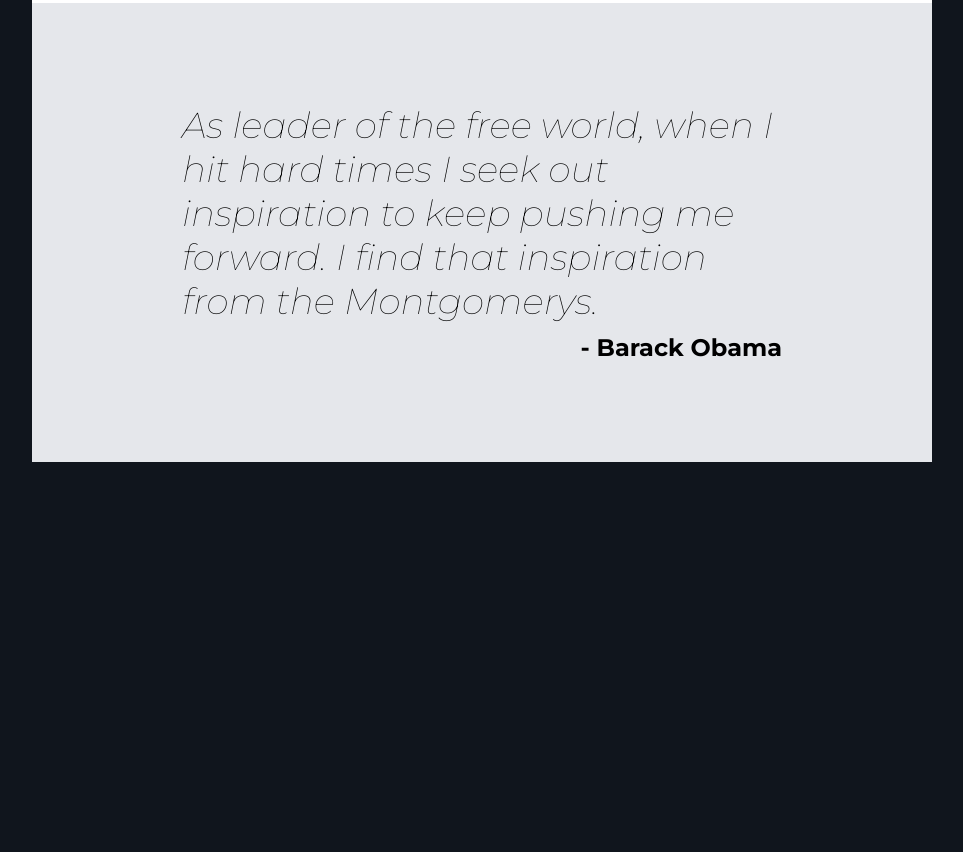
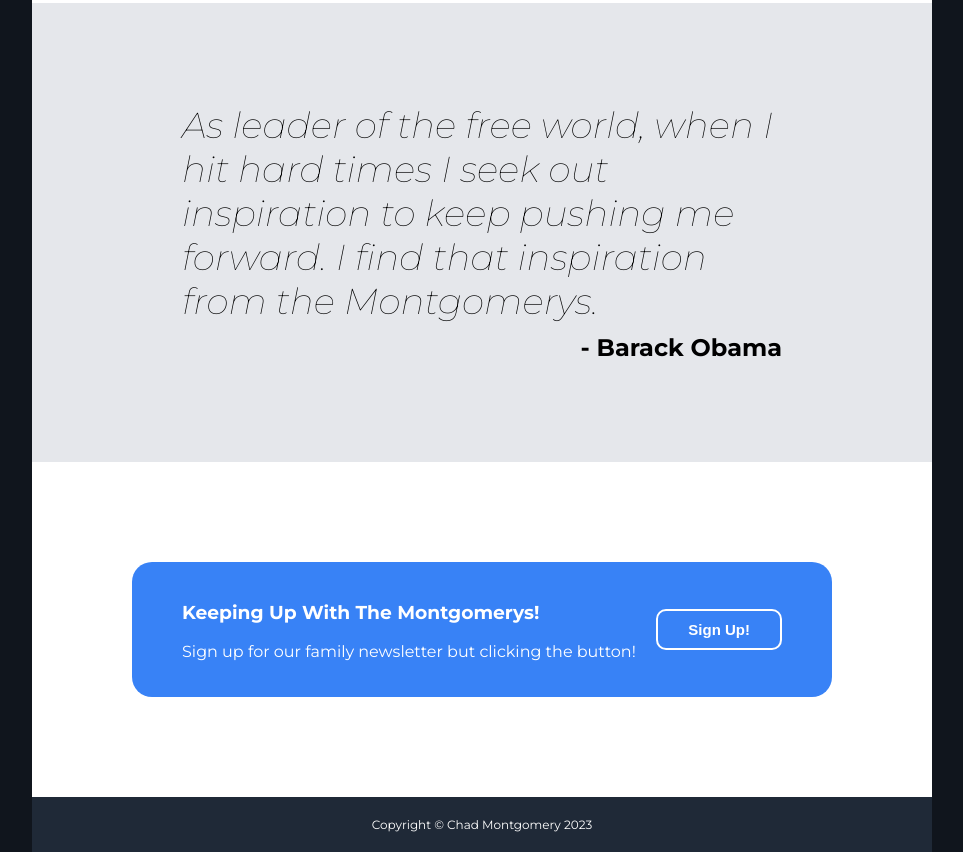
Before and after one commit to TheDailyStruggle/project-landing-page, a plain HTML site: page index.html in a window 1280 px wide. Shown: the part 965-1817 px from the top of the page, without its empty margins (158-1121 px from the left). Before the commit the page ends 1427 px from the top, so only its background shows below. Drawn offline with Linux system fonts and the light colour scheme.

Commit message:
Complete landing page HTML and CSS

```diff
--- a/index.html
+++ b/index.html
@@ -69,6 +69,18 @@
             </blockquote>
         </figure>
     </section>
+    <section class="callToAction">
+        <div class=signUp>
+            <div class="signUpLeft">
+                <h3>Keeping Up With The Montgomerys!</h3>
+                <p>Sign up for our family newsletter but clicking the button!</p>
+            </div>
+            <div class="buttonWrapper">
+                <button class="newsletter">Sign Up!</button>
+            </div>
+        </div>
+    </section>
+    <footer>Copyright &#169; Chad Montgomery 2023</footer>
 </body>
 
 </html>
--- a/styles.css
+++ b/styles.css
@@ -134,3 +134,46 @@
     font-weight: bold;
     font-size: 24px;
 }
+
+.callToAction {
+    background-color: white;
+    display: flex;
+    justify-content: center;
+}
+
+.signUp {
+    display: flex;
+    width: 700px;
+    justify-content: space-between;
+    background-color: #3882F6;
+    color: white;
+    margin: 100px auto;
+    padding: 20px;
+    border-radius: 20px;
+    padding-left: 50px;
+    padding-right: 50px;
+}
+
+.buttonWrapper {
+    display: flex;
+    padding-left: 10px;
+}
+
+.newsletter {
+    padding: 10px 30px;
+    margin: auto;
+    background-color: transparent;
+    color: white;
+    font-size: 15px;
+    font-weight: bold;
+    border: 2px white solid;
+    border-radius: 10px;
+}
+
+footer {
+    background-color: #1F2937;
+    color: white;
+    text-align: center;
+    font-size: .75em;
+    padding: 20px;
+}
```
